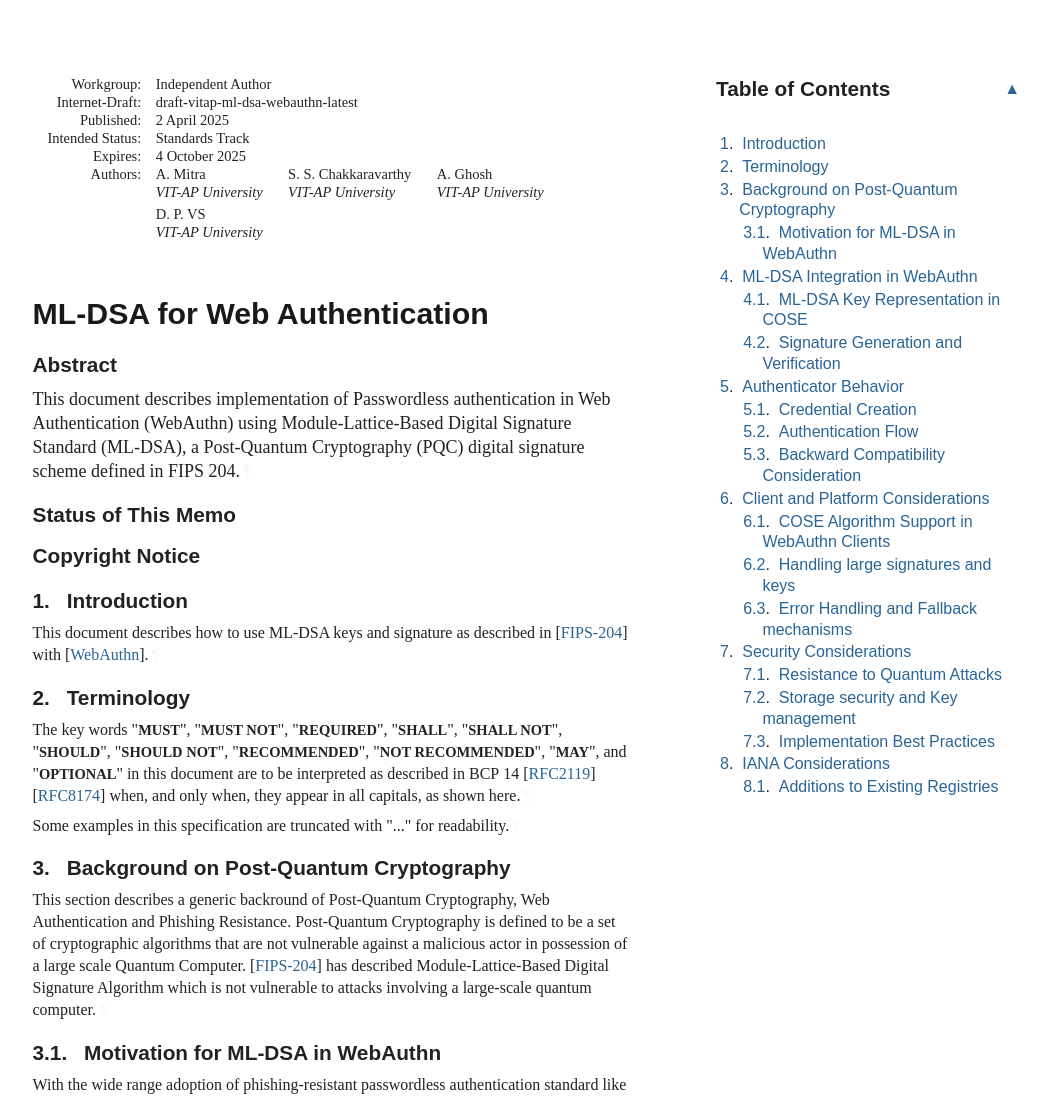
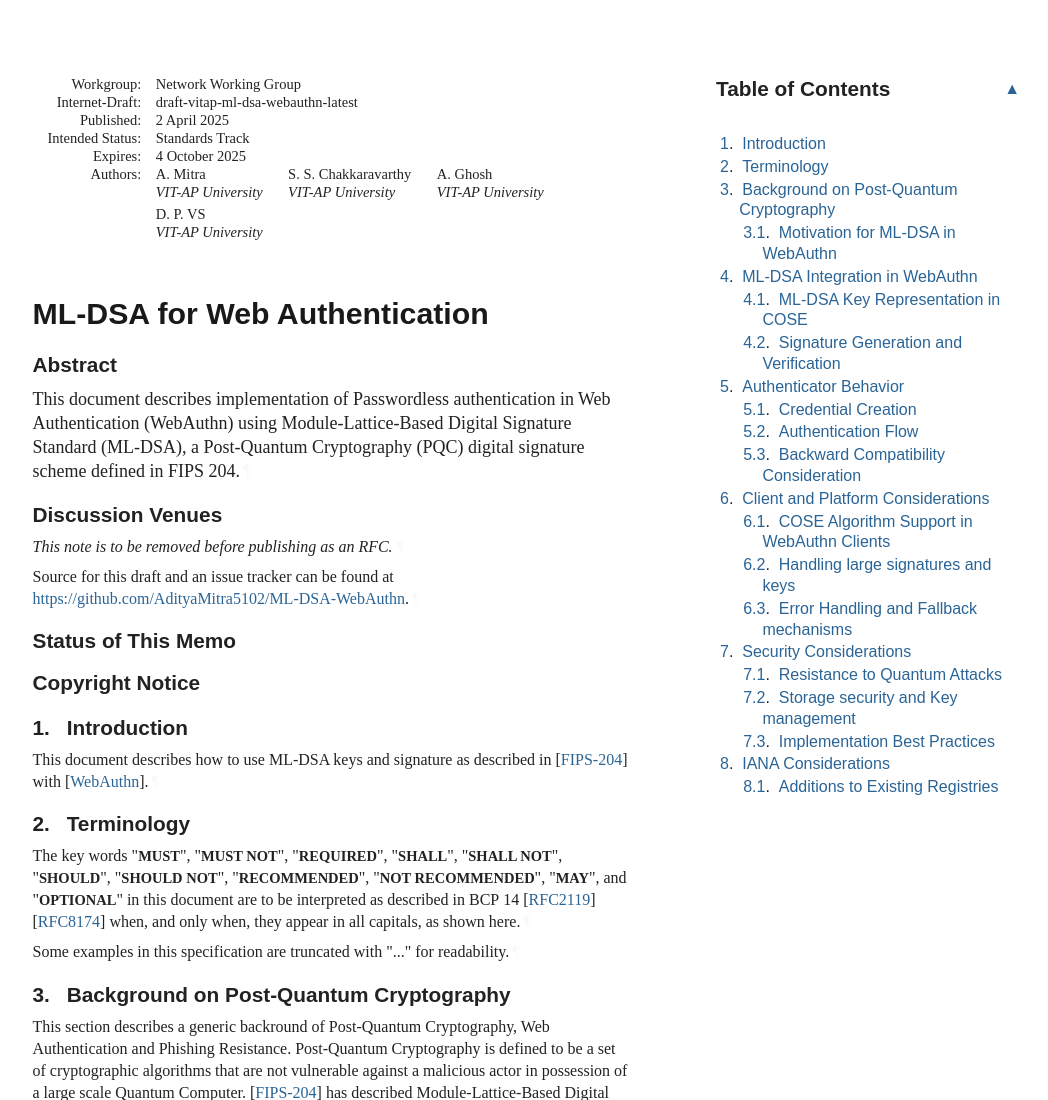
Before and after one commit to AdityaMitra5102/ML-DSA-WebAuthn, a plain HTML site: page draft-vitap-ml-dsa-webauthn.html in a window 1280 px wide. Shown: the top 1100 px of the page, without its empty margins (92-1140 px from the left). Drawn offline with Linux system fonts and the light colour scheme; a web font is replaced by a local one.

Commit message:
Script updating gh-pages from 6e21e35. [ci skip]

```diff
--- a/draft-vitap-ml-dsa-webauthn.html
+++ b/draft-vitap-ml-dsa-webauthn.html
@@ -1065,7 +1065,7 @@ svg :is([fill="white"], [fill^="#fff"]) {
 <div id="internal-metadata" class="document-information">
 <dl id="identifiers">
 <dt class="label-workgroup">Workgroup:</dt>
-<dd class="workgroup">Independent Author</dd>
+<dd class="workgroup">Network Working Group</dd>
 <dt class="label-internet-draft">Internet-Draft:</dt>
 <dd class="internet-draft">draft-vitap-ml-dsa-webauthn-latest</dd>
 <dt class="label-published">Published:</dt>
@@ -1101,6 +1101,14 @@ svg :is([fill="white"], [fill^="#fff"]) {
 <section id="section-abstract">
       <h2 id="abstract"><a href="#abstract" class="selfRef">Abstract</a></h2>
 <p id="section-abstract-1">This document describes implementation of Passwordless authentication in Web Authentication (WebAuthn) using Module-Lattice-Based Digital Signature Standard (ML-DSA), a Post-Quantum Cryptography (PQC) digital signature scheme defined in FIPS 204.<a href="#section-abstract-1" class="pilcrow">¶</a></p>
+</section>
+<section class="note rfcEditorRemove" id="section-note.1">
+      <h2 id="name-discussion-venues">
+<a href="#name-discussion-venues" class="section-name selfRef">Discussion Venues</a>
+      </h2>
+<p id="section-note.1-1">This note is to be removed before publishing as an RFC.<a href="#section-note.1-1" class="pilcrow">¶</a></p>
+<p id="section-note.1-2">Source for this draft and an issue tracker can be found at
+    <span><a href="https://github.com/AdityaMitra5102/ML-DSA-WebAuthn">https://github.com/AdityaMitra5102/ML-DSA-WebAuthn</a></span>.<a href="#section-note.1-2" class="pilcrow">¶</a></p>
 </section>
 <div id="status-of-memo">
 <section id="section-boilerplate.1">
```
Also changed, not shown: index.html (+1 -1 lines), draft-vitap-ml-dsa-webauthn.txt.
